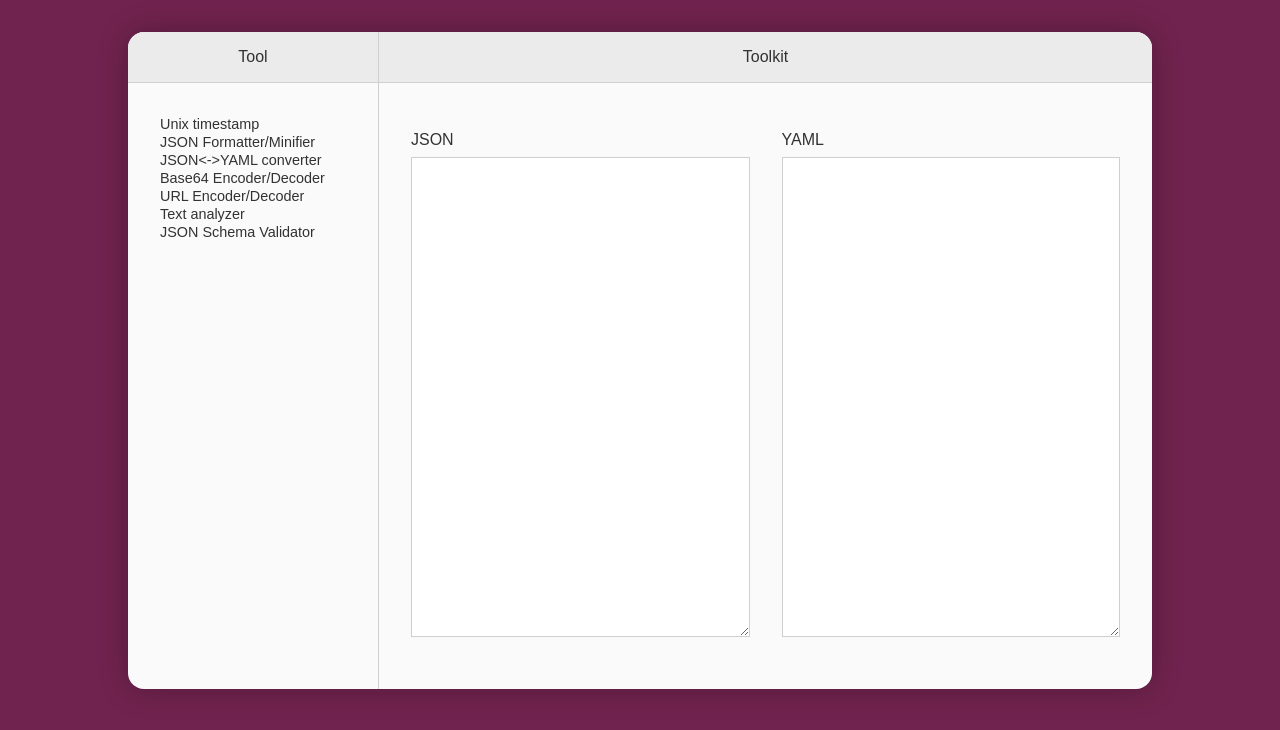
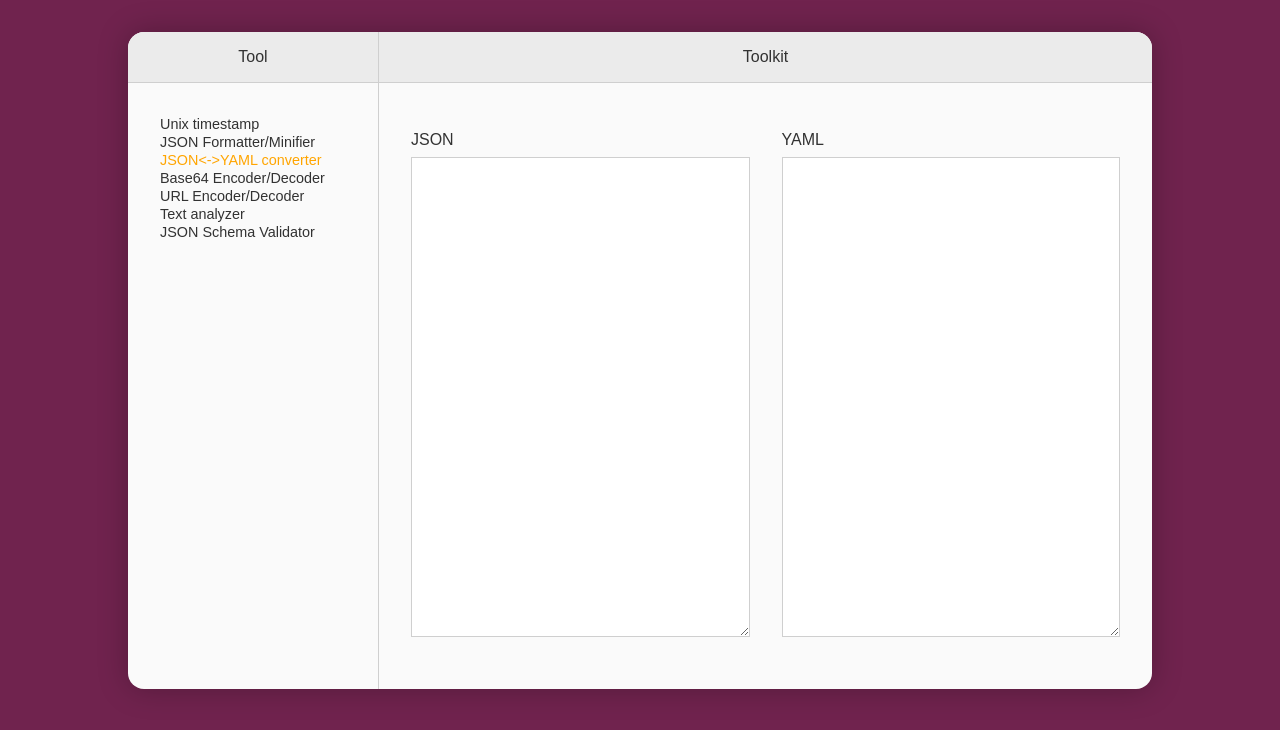
Before and after one commit to eliandoran/toolkit, a SvelteKit app: page /json-converter in a window 1280 px wide. Shown: the top 730 px of the page. Built offline with nearby package versions, Linux system fonts and the light colour scheme.

Commit message:
Add back selection in nav bar

```diff
--- a/src/routes/+layout.svelte
+++ b/src/routes/+layout.svelte
@@ -1,4 +1,6 @@
 <script>
+	import { page } from "$app/stores";
+
     const tools = [
         {
             path: "/unix-timestamp",
@@ -48,7 +50,8 @@
                 <ul>
                     {#each tools as tool}
                     <li>
-                        <a href="{tool.path}">{tool.title}</a>
+                        <a href="{tool.path}"
+                            class:active="{tool.path === $page.url.pathname}">{tool.title}</a>
                     </li>
                     {/each}
                 </ul>
@@ -88,7 +91,7 @@
         font-size: 0.9em;
     }
 
-    aside ul li a.selected {
+    aside ul li a.active {
         color: var(--highlight-color);
     }
 
```
